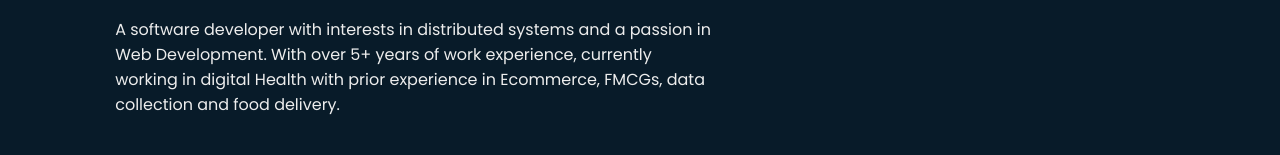
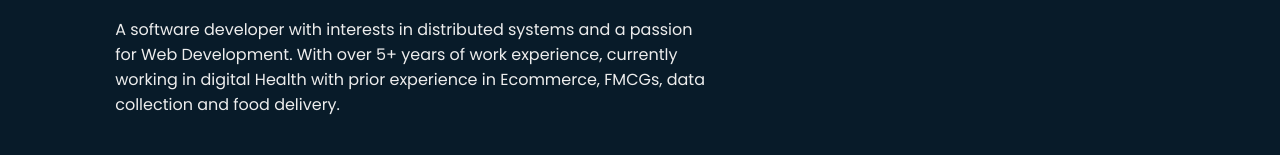
Before and after one commit to 3barney/3barney.github.io, a plain HTML site: page index.html in a window 1280 px wide. Shown: the part 395-550 px from the top of the page. Drawn offline with nearby package versions, Linux system fonts and the light colour scheme.

Commit message:
Home section item and intro

```diff
--- a/index.html
+++ b/index.html
@@ -38,7 +38,7 @@
                 <h3>FullStack Developer</h3>
             </div>
             <p>
-                A software developer with interests in distributed systems and a passion in Web Development.
+                A software developer with interests in distributed systems and a passion for Web Development.
                 With over 5+ years of work experience, currently working in digital Health with prior experience in
                 Ecommerce, FMCGs, data collection and food delivery.
             </p>
```
